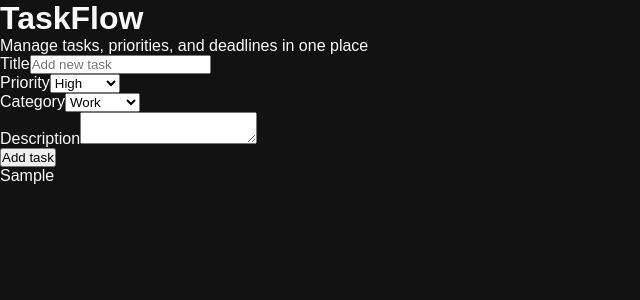
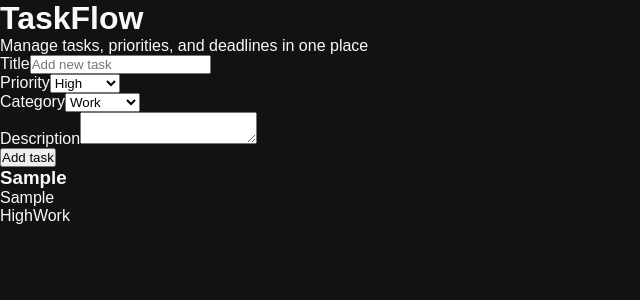
Before and after one commit to StackKens/TaskFlow, a React (Vite) app: page / in a window 1280 px wide. Both pictures are taken after typing "Sample", "Sample" into the empty fields and a click on the button "Add task". Shown: the top 300 px of the page, without its empty margins (0-640 px from the left). Built offline with nearby package versions, Linux system fonts and the light colour scheme.

Commit message:
refactor(TaskList): render task cards with detailed task information

```diff
--- a/src/components/TaskList.jsx
+++ b/src/components/TaskList.jsx
@@ -1,11 +1,25 @@
 const TaskList = ({ tasks }) => {
-  if (tasks.length === 0) return <p>No tasks to show! Please add Tasks</p>;
+  if (!tasks || tasks.length === 0) {
+    return <p>No tasks to show. Please add a task.</p>;
+  }
+
   return (
-    <div>
-      {tasks.map((task) => (
-        <span key={task.id}>{task.title}</span>
+    <section className='task-list'>
+      {tasks.map(({ id, title, description, priority, category }) => (
+        <div key={id} className='task-card'>
+          <h3 className='task-title'>{title}</h3>
+
+          <p className='task-description'>{description}</p>
+
+          <div className='task-meta'>
+            <span className={`priority ${priority.toLowerCase()}`}>
+              {priority}
+            </span>
+            <span className='category'>{category}</span>
+          </div>
+        </div>
       ))}
-    </div>
+    </section>
   );
 };
 
```
